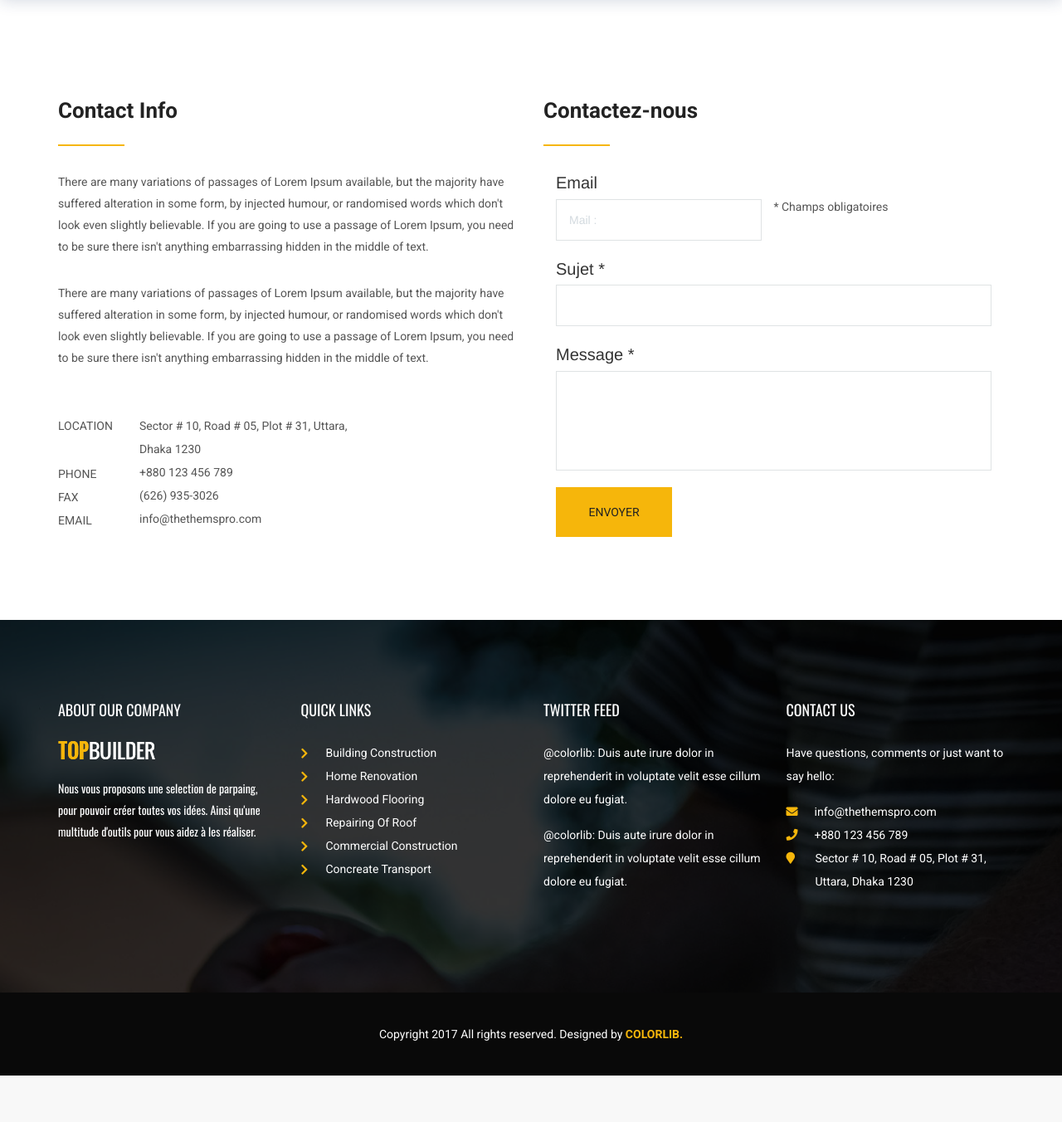
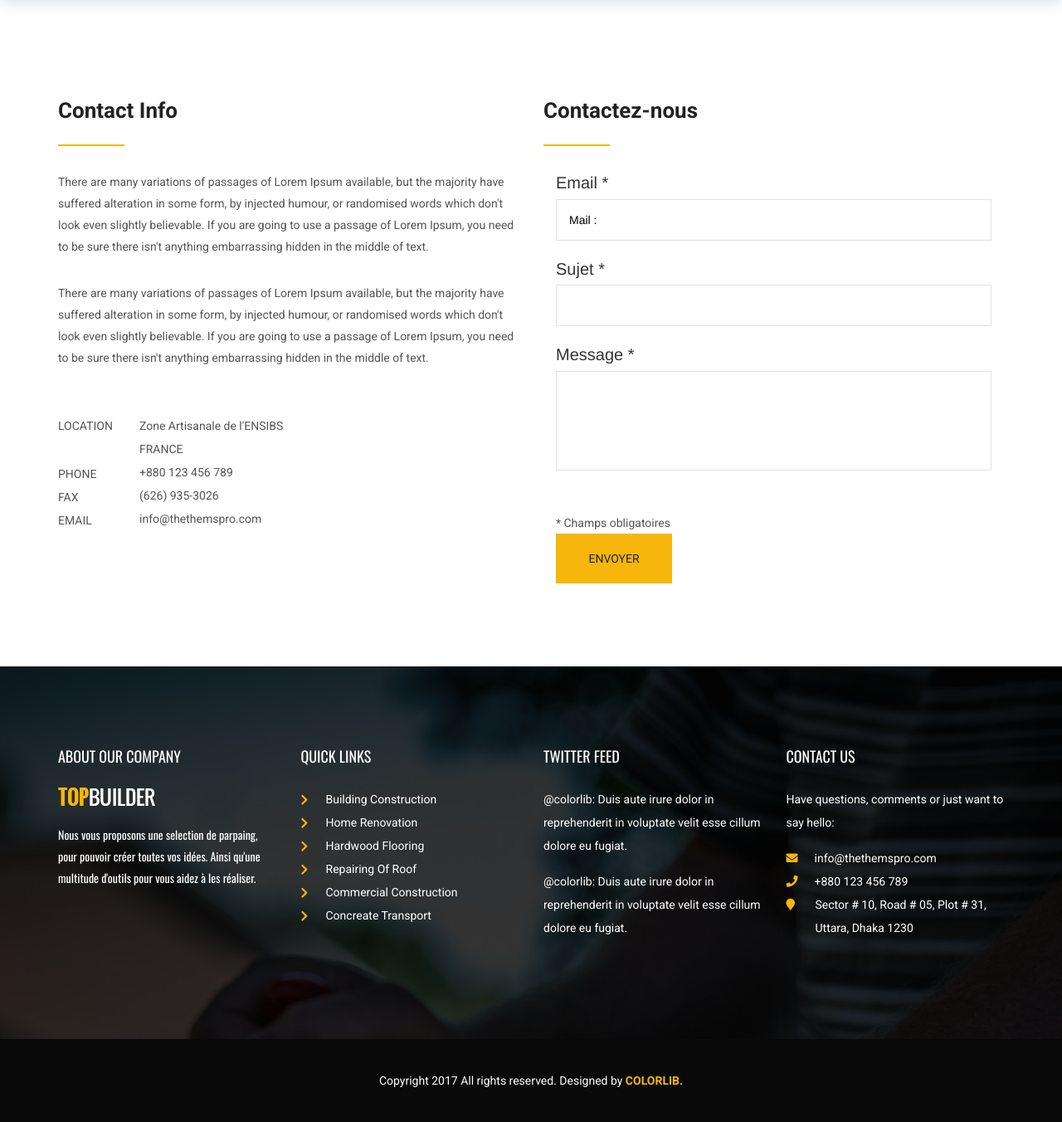
Before and after one commit to antoine5600/ProjetWeb, a PHP site: page /contact.php in a window 1280 px wide. Shown: the part 102-1454 px from the top of the page at 83% size. Before the commit the page ends 1398 px from the top, so only its background shows below. Run offline with PHP 8.4, Linux system fonts and the light colour scheme; some libraries are stand-ins or nearby versions.

Commit message:
modif contact

```diff
--- a/contact.php
+++ b/contact.php
@@ -24,7 +24,7 @@
                             <a href="#">email</a>
                         </div>
                         <div class="address">
-                            <a href="#">Sector # 10, Road # 05, Plot # 31, Uttara, <br> Dhaka 1230 </a>
+                            <a href="#">Zone Artisanale de l'ENSIBS <br> FRANCE </a>
                             <a href="#">+880 123 456 789</a>
                             <a href="#">(626) 935-3026</a>
                             <a href="#">info@thethemspro.com</a>
@@ -34,24 +34,24 @@
                 <div class="col-sm-6 contact_info send_message">
                     <h2>Contactez-nous</h2>
                     <form id="contactForm" class="form-inline contact_box" action="contact.php" method="POST" >
-                        <div class="col-md-6">
-                             <label class="main-label" for="bday">Email</label>
+                        <div class="col-md-12">
+                             <label class="main-label" for="bday">Email *</label>
                             <?php if (isset($_SESSION['username'])) : ?>
-                                <input type="email" value=" <?php echo $_SESSION['email']; ?>" maxlength="100" class="form-control input_box" name="email" id="email" required="" aria-required="true">
+                                <input type="email" id="colortext" value=" <?php echo $_SESSION['email']; ?>" maxlength="100" class="form-control input_box" name="email" id="email" required="" aria-required="true">
                             <?php else : ?>
-                                <input type="email" value=" Mail :" maxlength="100" class="form-control input_box" name="email" id="email" required="" aria-required="true">
+                                <input type="email" id="colortext" value=" Mail :" maxlength="100" class="form-control input_box" name="email" id="email" required="" aria-required="true">
                             <?php endif ?>
                         </div>
                         <div class="col-md-12">
                             <label class="main-label" for="bday" >Sujet *</label>
-                            <input type="text" value="" maxlength="100" class="form-control input_box" name="subject" id="subject" required="" aria-required="true">
+                            <input type="text" id="colortext" value="" maxlength="100" class="form-control input_box" name="subject" id="subject" required="" aria-required="true">
                         </div>
                         <div class="col-md-12">
                             <label class="main-label" for="bday">Message *</label>
-                            <textarea rows="10" class="form-control input_box" name="message" id="message" aria-required="true"></textarea>
+                            <textarea rows="10" id="colortext" class="form-control input_box" name="message" id="message" aria-required="true"></textarea>
                         </div>
+                    <div class="col-md-12">
                         <p>* Champs obligatoires</p>
-                    <div class="col-md-12">
                         <button type="submit" class="btn btn-primary btn-lg mb-xlg btn-default" name="contact">Envoyer</button>
                     </div>
                     </form>
```
